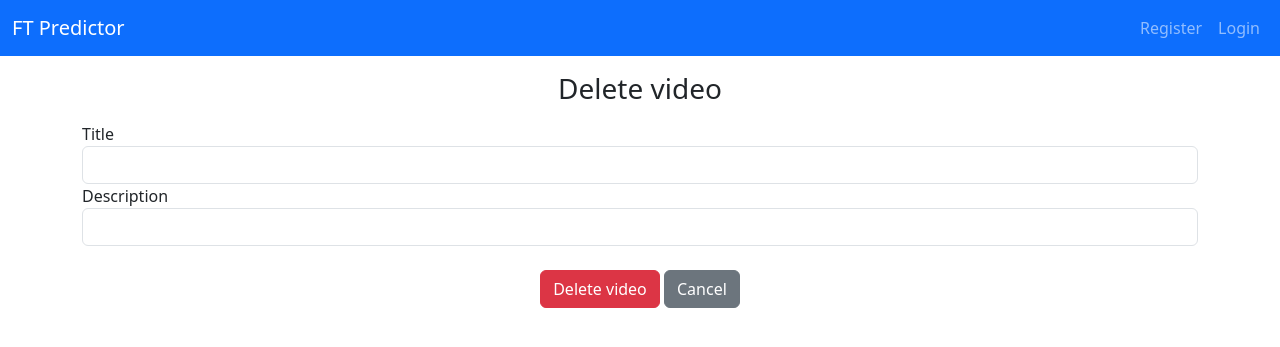
After one commit to arelraptor/PD-FT-App, a Flask app: template app/templates/view/delete.html in a window 1280 px wide. The commit adds this page. Shown: the top 347 px of the page. Run offline with Flask 3, Linux system fonts and the light colour scheme; the template is opened without the code that fills it, so the values that code supplies are empty.

Commit message:
upload files

```diff
--- a/app/auth.py
+++ b/app/auth.py
@@ -42,7 +42,8 @@ def login():
 
         #Validate data
         user = User.query.filter_by(username=username).first()
-        if user is None or check_password_hash(user.password, password):
+
+        if user is None or check_password_hash(user.password, password) is False:
             error = 'Incorrect username or password'
 
         if error is None:
--- /dev/null
+++ b/app/templates/view/delete.html
@@ -0,0 +1,22 @@
+{% extends 'base.html' %}
+
+{% block content %}
+    <section class="container-sm">
+        <h3 class="text-center mt-3 mb-3">{% block title %}Delete video{% endblock %}</h3>
+        <form action="" method="post">
+            <div class="form-group">
+                <label for="title">Title</label>
+                <input type="text" class="form-control" id="title" name="title" readonly value="{{ video.title }}">
+            </div>
+            <div class="form-group">
+                <label for="description">Description</label>
+                <input type="text" class="form-control" id="description" name="description" readonly value="{{ video.description }}">
+            </div>
+            <br>
+            <div class="text-center">
+                <input type="submit" class="btn btn-danger" value="Delete video">
+                <a href="{{ url_for('view.list') }}" class="btn btn-secondary">Cancel</a>
+            </div>
+        </form>
+    </section>
+{% endblock %}
--- a/app/templates/view/list.html
+++ b/app/templates/view/list.html
@@ -29,7 +29,7 @@
                                 <a href="{{ url_for('view.update', id=video.id) }}" class="btn btn-info btn-sm">Edit</a>
                             </td>
                             <td class="text-center">
-                                <a href="" class="btn btn-danger btn-sm">Delete</a>
+                                <a href="{{ url_for('view.delete', id=video.id) }}" class="btn btn-danger btn-sm">Delete</a>
                             </td>
                         </tr>
                     {% endif %}
```
Also changed, not shown: app/view.py (+12 -0 lines).
